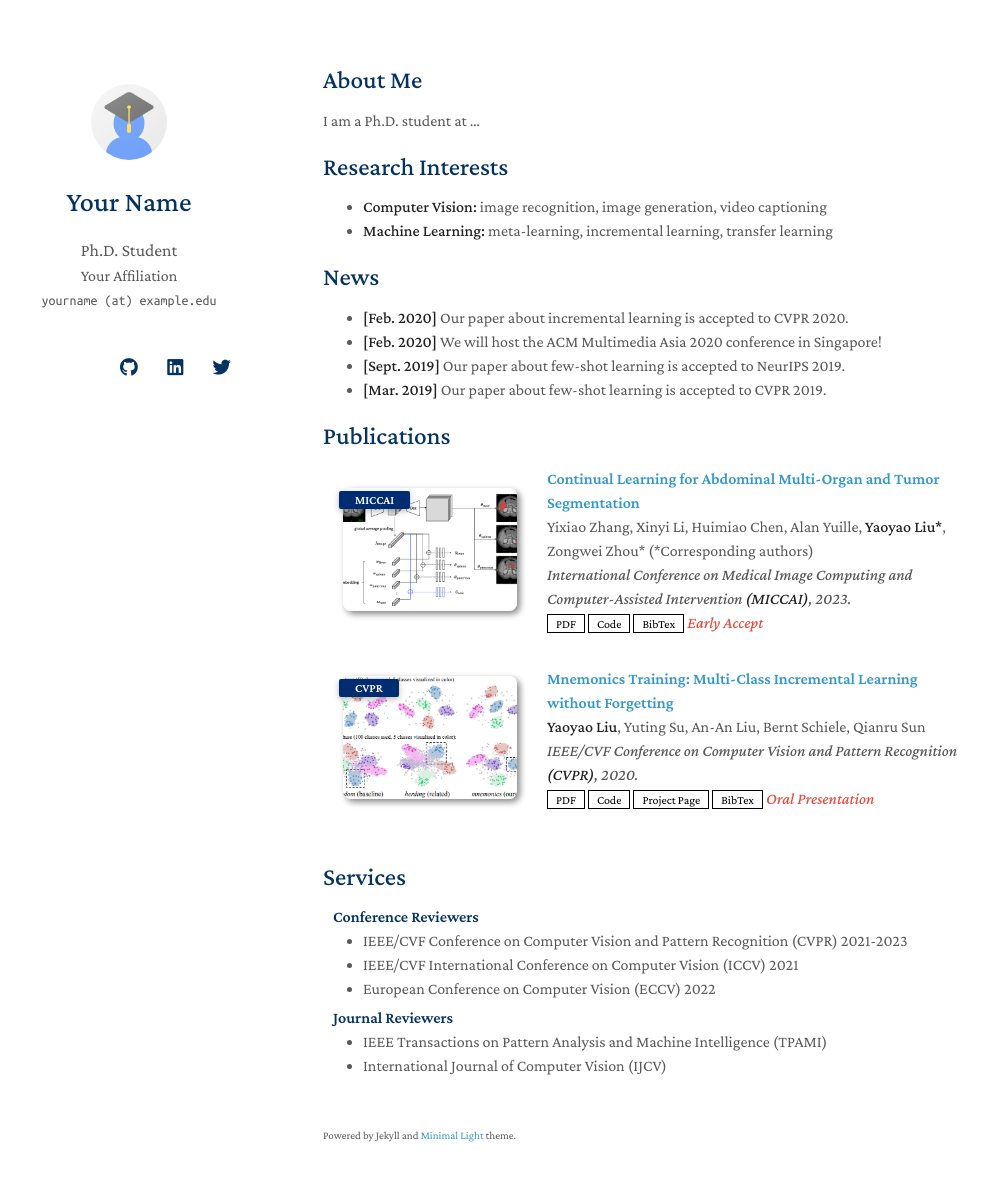
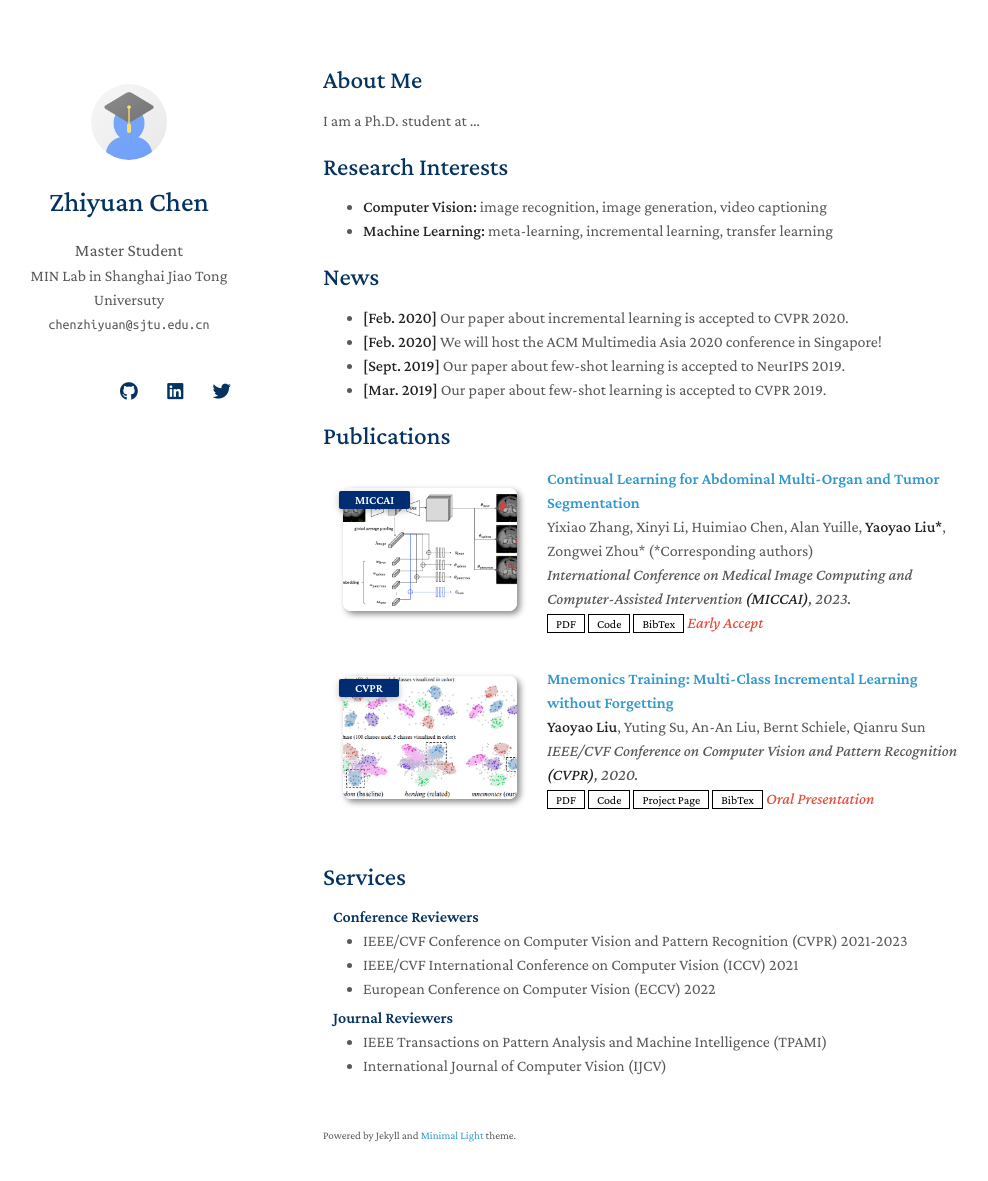
Before and after one commit to ZhiyuanChen105/ZhiyuanChen105.github.io, a Jekyll site: the page built from index.md, in a window 1280 px wide and 1216 px high. Shown: the top 1181 px of the window, without its empty margins (147-1135 px from the left). Built offline with Jekyll 4.4.1, drawn with Linux system fonts in a browser that asks for light colours; nearby versions of some CDN libraries; a style sheet for code colours, icons or effects is not loaded; our own code applies the rules of GitHub Pages for plain Markdown files.

Commit message:
Update _config.yml

```diff
--- a/_config.yml
+++ b/_config.yml
@@ -1,8 +1,8 @@
 # Basic Information
-title: Your Name
-position: Ph.D. Student
-affiliation: Your Affiliation
-email: yourname (at) example.edu
+title: Zhiyuan Chen
+position: Master Student
+affiliation: MIN Lab in Shanghai Jiao Tong Universuty
+email: chenzhiyuan@sjtu.edu.cn
 
 # Search Engine Optimization (SEO)
 # The following information is used to improve the website traffic from search engines, e.g., Google.
```
